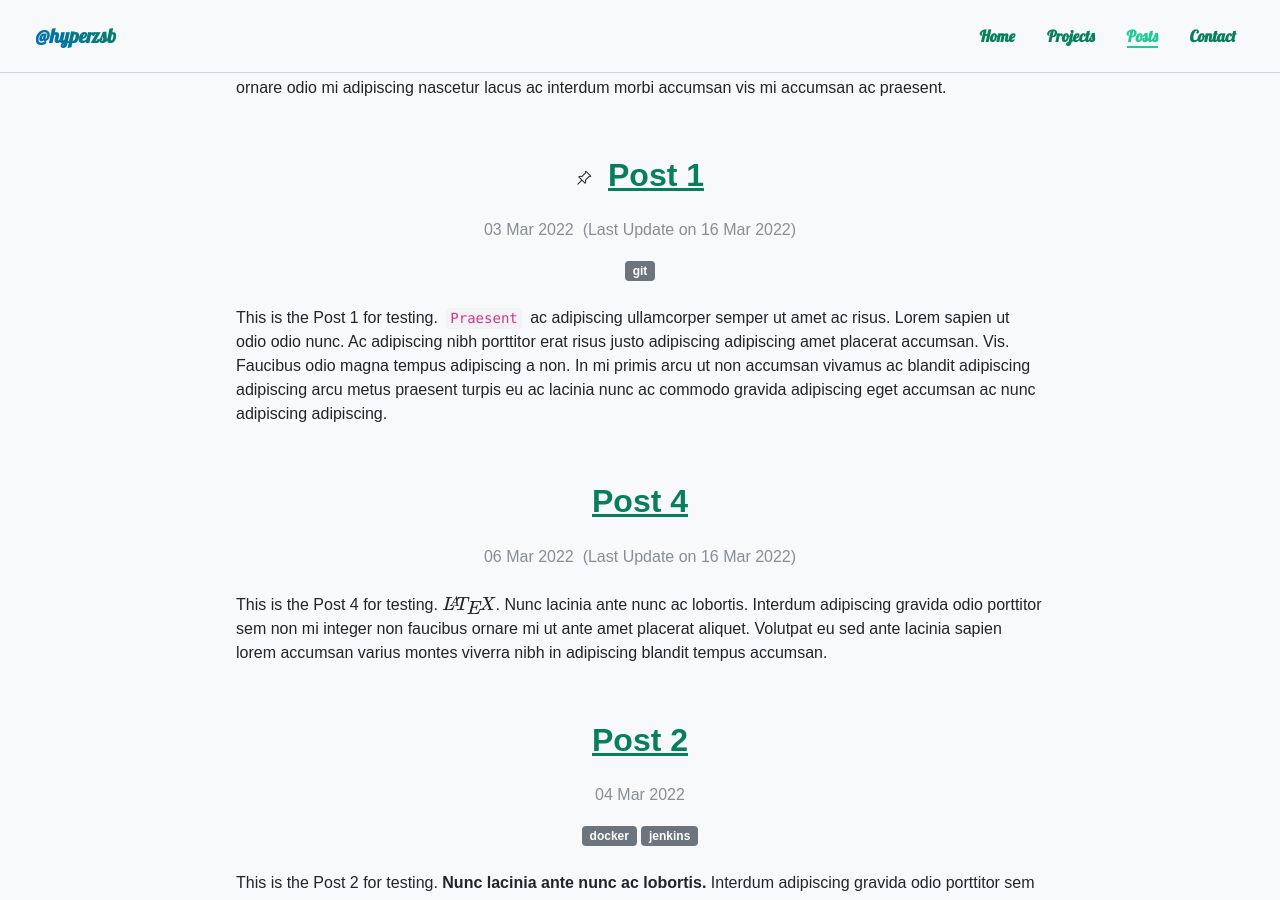
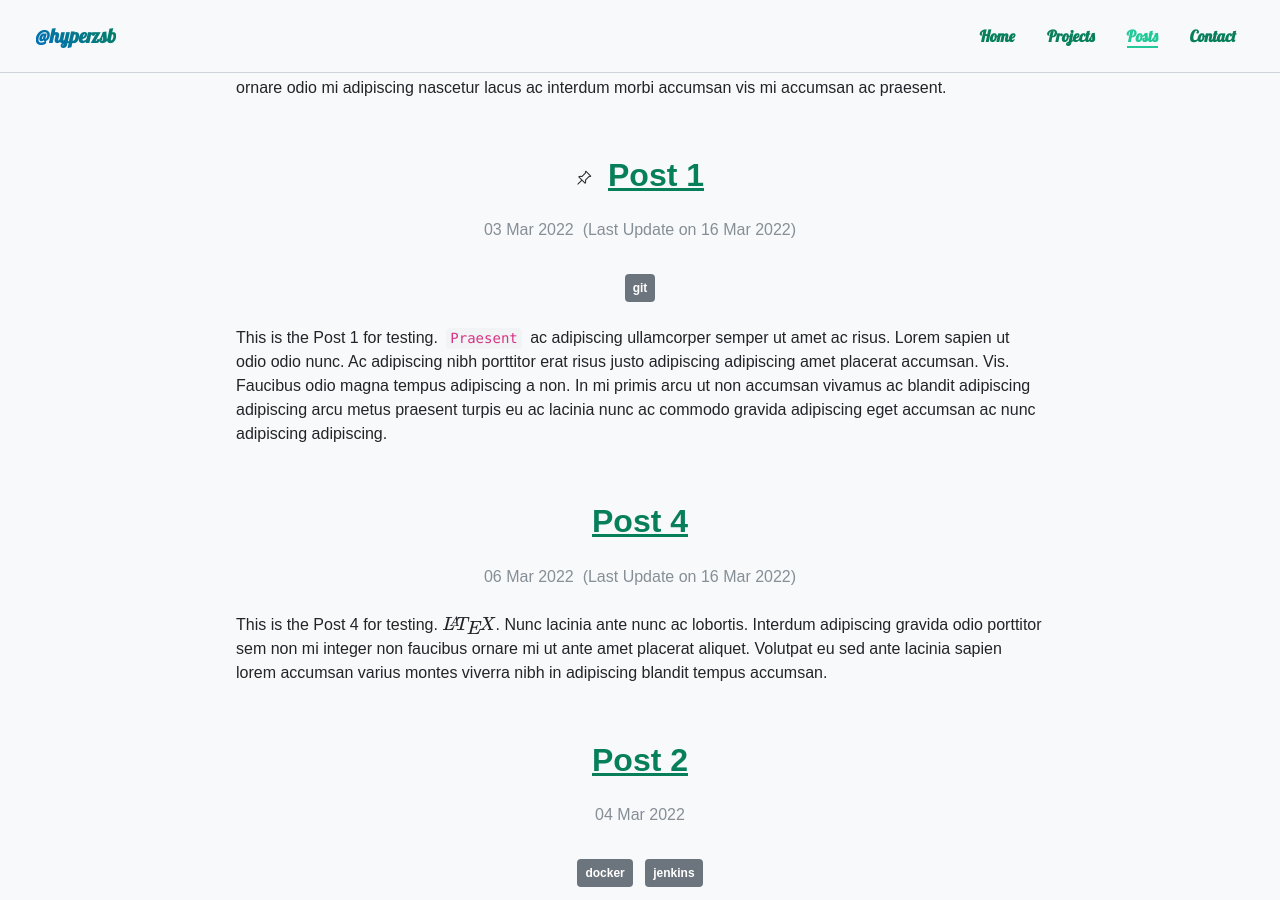
Before and after one commit to Hyperzsb/natalia-theme, a Jekyll site: the page built from _pages/posts.html, in a window 1280 px wide and 900 px high, scrolled down 373 px. Built offline with Jekyll 4.4.1, drawn with Linux system fonts in a browser that asks for light colours; comment, search, counter and statistics services are not loaded; a style sheet for code colours, icons or effects is not loaded.

Commit message:
feat(style): improve styles of badges
Signed-off-by: Shaobo ZHANG <hyperzsb@qq.com>

```diff
--- a/_layouts/post.html
+++ b/_layouts/post.html
@@ -17,10 +17,10 @@ layout: default
                     {% endif %}
                 </p>
             </div>
-            {% if page.tags !=0 %}
-            <div class="m-3">
+            {% if page.tags.size !=0 %}
+            <div class="m-3 pt-3">
                 {% for tag in page.tags %}
-                <span class="badge bg-secondary">{{ tag }}</span>
+                <span class="mx-1 p-2 badge bg-secondary">{{ tag }}</span>
                 {% endfor %}
             </div>
             {% endif %}
--- a/_layouts/project.html
+++ b/_layouts/project.html
@@ -13,10 +13,10 @@ layout: default
                     {{ page.name }}
                 </h1>
             </div>
-            {% if page.tags != 0 %}
-            <div class="py-2">
+            {% if page.tags.size != 0 %}
+            <div class="pt-3 pb-2">
                 {% for tag in page.tags %}
-                <span class="badge bg-secondary">{{ tag }}</span>
+                <span class="mx-1 p-2 badge bg-secondary">{{ tag }}</span>
                 {% endfor %}
             </div>
             {% endif %}
--- a/_pages/posts.html
+++ b/_pages/posts.html
@@ -39,10 +39,10 @@ permalink: /posts/index.html
                 &nbsp;(Last Update on {{ post.last_update | date_to_string }})
                 {% endif %}
             </p>
-            {% if post.tags !=0 %}
-            <div class="my-3 text-center">
+            {% if post.tags.size !=0 %}
+            <div class="my-3 pt-3 text-center">
                 {% for tag in post.tags %}
-                <span class="badge bg-secondary">{{ tag }}</span>
+                <span class="mx-1 p-2 badge bg-secondary">{{ tag }}</span>
                 {% endfor %}
             </div>
             {% endif %}
```
Also changed, not shown: _pages/home.html (+5 -5 lines), _pages/projects.html (+6 -6 lines).
